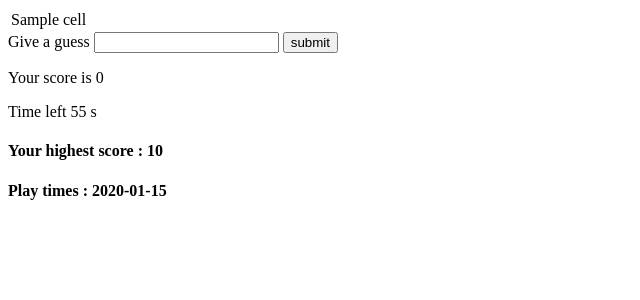
After one commit to MiaWuYimiao/flask-boggle, a Flask app: template templates/index.html in a window 1280 px wide. The commit adds this page. Shown: the top 300 px of the page, without its empty margins (0-640 px from the left). Run offline with Flask 2, Linux system fonts and the light colour scheme; the template is opened without the code that fills it: most values are stand-ins (such as "Sample title", 1, 10 or a date in 2020); parts of the project's set-up code (start-up, migrations or seed data) failed here and were passed over.

Commit message:
initial commit

```diff
--- a/app.py
+++ b/app.py
@@ -1,5 +1,5 @@
 from boggle import Boggle
-from flask import Flask, render_template, session
+from flask import Flask, render_template, session, request, jsonify
 from flask_debugtoolbar import DebugToolbarExtension
 
 boggle_game = Boggle()
@@ -7,7 +7,7 @@ boggle_game = Boggle()
 app = Flask(__name__)
 app.config['SECRET_KEY'] = "oh-so-secret"
 
-debug = DebugToolbarExtension(app)
+app.debug = True
 
 @app.route('/')
 def display_board():
@@ -16,5 +16,40 @@ def display_board():
     board = boggle_game.make_board()
 
     session['board'] = board
+    max_score = session.get("max_score", 0)
+    play_times = session.get("times", 0)
 
-    return render_template('board.html', board = board)
+    return render_template('index.html', board = board,
+                            max_score = max_score,
+                            times = play_times)
+
+#@app.route('/submit', methods=["POST"])
+@app.route('/submit')
+def check_word():
+    """Check submit word is valid and return a JSON response"""
+
+    #guess_word = request.form.get("word")
+    guess_word = request.args.get("word")
+    board = session['board']
+
+    result = boggle_game.check_valid_word(board, guess_word)
+
+    #return jsonify("result", result)
+    return jsonify({"result": result})
+
+@app.route("/update_score", methods=["POST"])
+def update_score():
+    """update highest score and play times"""
+
+    play_times = session.get("times", 0)
+
+    score = request.json.get("score")
+    max_score = session.get("max_score", 0)
+
+    session["times"] = play_times + 1
+    session["max_score"] = max(max_score, score)
+
+
+    import pdb
+    pdb.set_trace()
+    return jsonify("True")
--- /dev/null
+++ b/static/boggle.js
@@ -0,0 +1,73 @@
+$submitForm = $("#submit-form");
+
+let score = 0
+let time = 60
+
+async function submitGuess(evt) {
+    evt.preventDefault();
+
+    let guess = $("#guess").val();
+
+    console.log(guess)
+    if(guess === ""){
+        return;
+    }
+
+    console.log(time)
+    if( time === 0 ) {
+        // Display a message says your time is out??
+        return;
+    }
+
+    //get response from the axios request
+    //const response = await axios.post("/submit", { "word" : guess }); // why cannot use post to get response here?
+    const response = await axios.get("/submit", { params : { "word" : guess }})
+    console.log(response.data)
+
+    //check response data and display message on the page
+    if( response.data.result === "not-on-board" ){
+        msg = "The entered word is not on board.";
+    } else if ( response.data.result === "not-word" ) {
+        msg = "The entered string is not a word.";
+    } else {
+        msg = "The entered word is on board";
+        score+=1;
+    }
+    showMessage(msg);
+    showScore(score);
+}
+
+
+$submitForm.on("submit", submitGuess);
+
+function showMessage(msg) {
+    $("#result").text(msg);
+}
+
+function showScore(score) {
+    $("#score").text(score);
+}
+
+async function gameEnd() {
+    //display end of game
+    $("#time").text("Your time is out");
+
+    //post score of this game to server
+    const response = await axios.post("/update_score", { 'score' : score});
+
+}
+
+async function setTime(time) {
+    let timer = setInterval(async function(){
+        console.log(time)
+        //display time
+        $("#second").text(time)
+        time--;
+        if(time===0){
+            clearInterval(timer);
+            await gameEnd();
+        }
+    }, 1000)
+}
+
+setTime(time);
--- a/templates/base.html
+++ b/templates/base.html
@@ -10,5 +10,9 @@
     <main id="content">
         {% block content %}{% endblock %}
     </main>
+    <script src="https://unpkg.com/jquery"></script>
+    <script src="https://unpkg.com/axios/dist/axios.js"></script>
+
+    <script src="/static/boggle.js"></script>
 </body>
 </html>
--- /dev/null
+++ b/templates/index.html
@@ -0,0 +1,33 @@
+{% extends 'base.html' %}
+
+{% block title %}Board{% endblock %}
+<link href="minimal-table.css" rel="stylesheet" type="text/css">
+
+{% block content %}
+    <table>
+    {% for row in board %}
+        <tr>
+            {% for cell in row %}
+                <td>{{cell}}</td>
+            {% endfor %}
+        </tr>
+    {% endfor %}
+    </table>
+    <div>
+        <form id="submit-form" method="POST">
+            <label for="guess">Give a guess</label>
+            <input type="text" name="word" id="guess">
+            <button>submit</button>
+
+        </form>
+        <p id="result"></p>
+        <p>Your score is <span id="score">0</span></p>
+        <p id="time">Time left <span id="second">60</span> s</p>
+        <div>
+            <h4>Your highest score : {{max_score}}</h4>
+            <h4>Play times : {{times}}</h4>
+        </div>
+    </div>
+{% endblock %}
+
+in branch main
```
Also changed, not shown: templates/board.html (deleted, +0 -19 lines).
